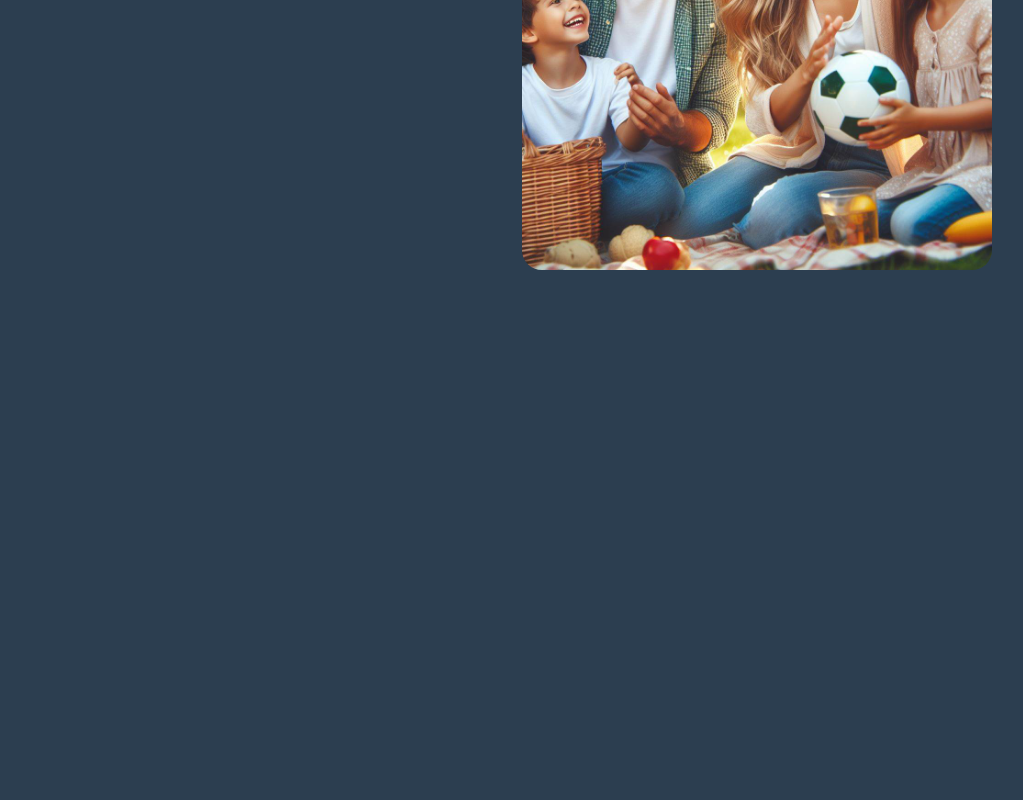
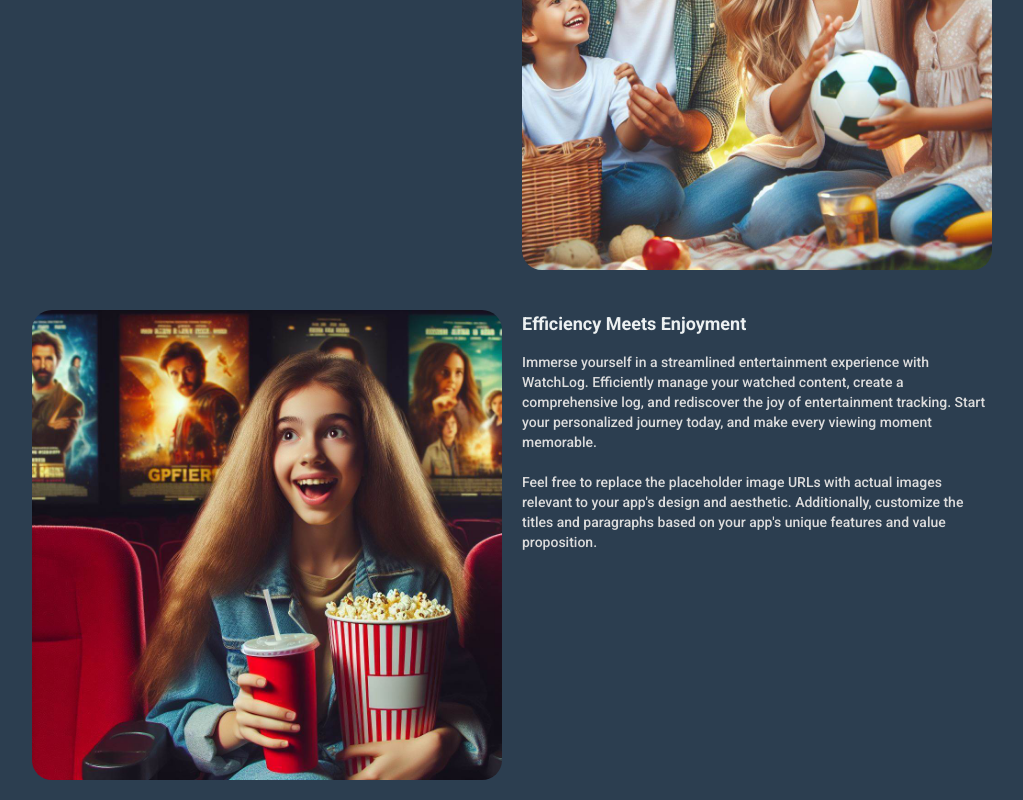
Before and after one commit to tasha-dev/watchlog, a Next.js app: page / in a window 1280 px wide. Shown: the part 762-1562 px from the top of the page, without its empty margins (128-1151 px from the left). Before the commit the page ends 1052 px from the top, so only its background shows below. Built offline with nearby package versions, Linux system fonts and the light colour scheme.

Commit message:
added third section of home page (not logged in)

```diff
--- a/app/page.tsx
+++ b/app/page.tsx
@@ -3,12 +3,12 @@
 'use client';
 
 // Importing part
-import ContainerComponent from "@/chunk/containerComponent";
 import FirstSectionComponent from "@/component/page/home/logged/firstSectionComponent";
 import PageComponent from "@/component/pageComponent";
 import TitleComponent from "@/chunk/titleComponent";
 import { ReactNode, useState } from "react";
 import SecondSectionComponent from "@/component/page/home/logged/secondSectionComponent";
+import ThirdSectionComponent from "@/component/page/home/logged/thirdSectionComponent";
 
 // Creating and exporting the home page as default
 export default function HomePage():ReactNode {
@@ -26,6 +26,7 @@ export default function HomePage():ReactNode {
             <>
               <FirstSectionComponent />
               <SecondSectionComponent />
+              <ThirdSectionComponent />
             </>
           )
       }
--- /dev/null
+++ b/component/page/home/logged/thirdSectionComponent.tsx
@@ -0,0 +1,25 @@
+// Codes by mahdi tasha
+// Importing part
+import ContainerComponent from "@/chunk/containerComponent";
+import ParagraphComponent from "@/chunk/paragraphComponent";
+import TitleComponent from "@/chunk/titleComponent";
+import { ReactNode } from "react";
+import Image from "next/image";
+import mainImage from '@/public/img/page/home/thirdSection/img-girl-cinema.jpg';
+
+// Creating and exporting third section of home page if user is logged in , as default
+export default function ThirdSectionComponent():ReactNode {
+  // Returning JSX
+  return (
+    <section>
+      <ContainerComponent size="large" className="grid lg:grid-cols-2 grid-cols-1 gap-[20px]">
+        <Image className="aspect-square lg:h-auto h-[150px] object-cover rounded-[20px]" width={1024} height={1024} alt="Image of a boy watching tv" src={mainImage.src}  />
+        <div>
+          <TitleComponent tier={1}>Efficiency Meets Enjoyment</TitleComponent>
+          <ParagraphComponent>Immerse yourself in a streamlined entertainment experience with WatchLog. Efficiently manage your watched content, create a comprehensive log, and rediscover the joy of entertainment tracking. Start your personalized journey today, and make every viewing moment memorable.</ParagraphComponent>
+          <ParagraphComponent noMargin>Feel free to replace the placeholder image URLs with actual images relevant to your app's design and aesthetic. Additionally, customize the titles and paragraphs based on your app's unique features and value proposition.</ParagraphComponent>
+        </div>
+      </ContainerComponent>
+    </section>
+  );
+}
```
